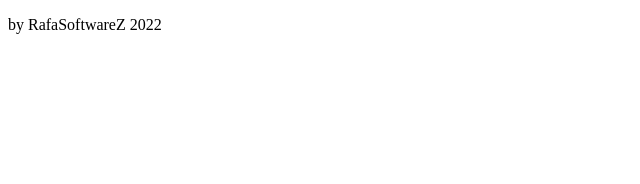
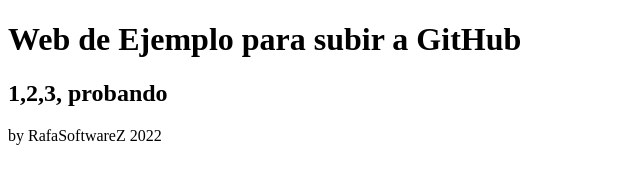
Before and after one commit to elRafaMarin/github-test, a plain HTML site: page index.html in a window 1280 px wide. Shown: the whole page, without its empty margins (0-640 px from the left). Drawn offline with Linux system fonts and the light colour scheme.

Commit message:
nuevos cambios

```diff
--- a/index.html
+++ b/index.html
@@ -2,10 +2,12 @@
 <html>
   <head>
     <meta charset="UTF-8"/>
+
     <title>Mi Web</title>
   </head>
   <body>
-
+    <h1>Web de Ejemplo para subir a GitHub</h1>
+    <h2>1,2,3, probando</h2>
   </body>
   <footer>
     <p>by RafaSoftwareZ 2022</p>
```
Also changed, not shown: 1 other file.
